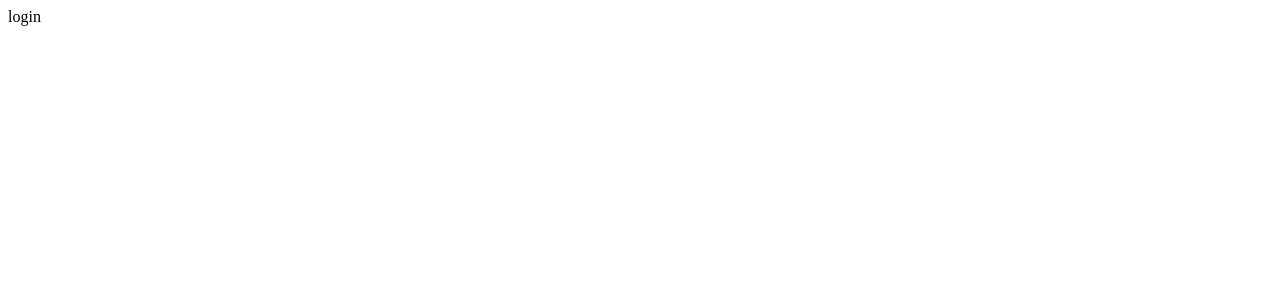
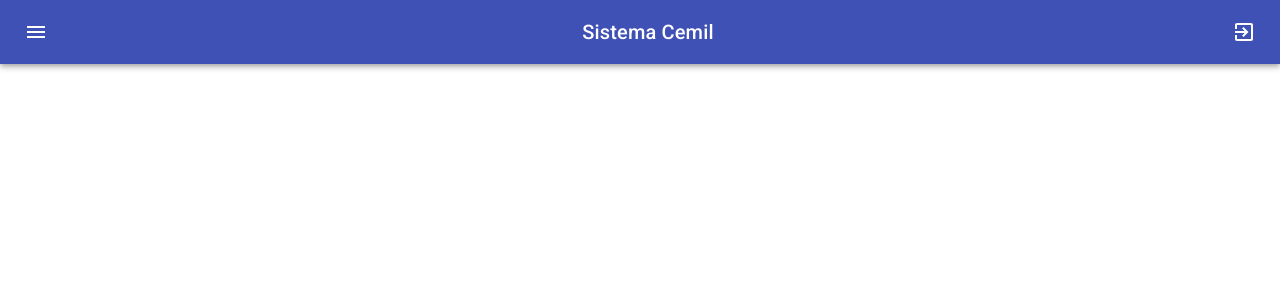
Before and after one commit to THONNYNODA/ProjetoTCC, a React (Create React App) app in the folder frontend/: page / in a window 1280 px wide. Shown: the top 300 px of the page. Built offline with nearby package versions, Linux system fonts and the light colour scheme; the HTML template or start-up script is replaced by a standard one.

Commit message:
Atualizado em 26-06-2021

```diff
--- a/frontend/src/App.js
+++ b/frontend/src/App.js
@@ -1,5 +1,7 @@
 import React from 'react'
 import Routes from './routes'
+
+import './styles/global.css'
 
 
 
--- /dev/null
+++ b/frontend/src/components/header/index.js
@@ -0,0 +1,141 @@
+import React from 'react';
+import {  makeStyles } from '@material-ui/core/styles';
+import AppBar from '@material-ui/core/AppBar';
+import Toolbar from '@material-ui/core/Toolbar';
+import IconButton from '@material-ui/core/IconButton';
+import Typography from '@material-ui/core/Typography';
+import MenuItem from '@material-ui/core/MenuItem';
+import Menu from '@material-ui/core/Menu';
+import MenuIcon from '@material-ui/icons/Menu';
+import MoreIcon from '@material-ui/icons/MoreVert';
+import ExitToAppIcon from '@material-ui/icons/ExitToApp';
+
+const useStyles = makeStyles((theme) => ({
+  grow: {
+    flexGrow: 1,
+  },
+  menuButton: {
+    marginRight: theme.spacing(2),
+  },
+  title: {
+    display: 'block',
+    width:'100%',
+    textAlign: 'center',
+  },
+  inputInput: {
+    padding: theme.spacing(1, 1, 1, 0),
+    // vertical padding + font size from searchIcon
+    paddingLeft: `calc(1em + ${theme.spacing(4)}px)`,
+    transition: theme.transitions.create('width'),
+    width: '100%',
+    [theme.breakpoints.up('md')]: {
+      width: '20ch',
+    },
+  },
+  sectionDesktop: {
+    display: 'none',
+    [theme.breakpoints.up('md')]: {
+      display: 'flex',
+    },
+  },
+  sectionMobile: {
+    display: 'flex',
+    [theme.breakpoints.up('md')]: {
+      display: 'none',
+    },
+  },
+}));
+
+export default function Header() {
+  const classes = useStyles();
+  const [anchorEl, setAnchorEl] = React.useState(null);
+  const [mobileMoreAnchorEl, setMobileMoreAnchorEl] = React.useState(null);
+
+  const isMobileMenuOpen = Boolean(mobileMoreAnchorEl);
+
+  const handleProfileMenuOpen = (event) => {
+    setAnchorEl(event.currentTarget);
+  };
+
+  const handleMobileMenuClose = () => {
+    setMobileMoreAnchorEl(null);
+  };
+
+  const handleMobileMenuOpen = (event) => {
+    setMobileMoreAnchorEl(event.currentTarget);
+  };
+
+  const menuId = 'primary-search-account-menu';
+
+
+  const mobileMenuId = 'primary-search-account-menu-mobile';
+  const renderMobileMenu = (
+    <Menu
+      anchorEl={mobileMoreAnchorEl}
+      anchorOrigin={{ vertical: 'top', horizontal: 'right' }}
+      id={mobileMenuId}
+      keepMounted
+      transformOrigin={{ vertical: 'top', horizontal: 'right' }}
+      open={isMobileMenuOpen}
+      onClose={handleMobileMenuClose}
+    >
+      <MenuItem onClick={handleProfileMenuOpen}>
+        <IconButton
+          aria-label="account of current user"
+          aria-controls="primary-search-account-menu"
+          aria-haspopup="true"
+          color="inherit"
+        >
+          <ExitToAppIcon />
+        </IconButton>
+        <p>Sair</p>
+      </MenuItem>
+    </Menu>
+  );
+
+  return (
+    <div className={classes.grow}>
+      <AppBar position="static">
+        <Toolbar>
+          <IconButton
+            edge="start"
+            className={classes.menuButton}
+            color="inherit"
+            aria-label="open drawer"
+          >
+            <MenuIcon />
+          </IconButton>
+          <Typography className={classes.title} variant="h6" noWrap>
+            Sistema Cemil
+          </Typography>
+
+          <div className={classes.grow} />
+          <div className={classes.sectionDesktop}>
+            <IconButton
+              edge="end"
+              aria-label="account of current user"
+              aria-controls={menuId}
+              aria-haspopup="true"
+              onClick={handleProfileMenuOpen}
+              color="inherit"
+            >
+               <ExitToAppIcon />
+            </IconButton>
+          </div>
+          <div className={classes.sectionMobile}>
+            <IconButton
+              aria-label="show more"
+              aria-controls={mobileMenuId}
+              aria-haspopup="true"
+              onClick={handleMobileMenuOpen}
+              color="inherit"
+            >
+              <MoreIcon />
+            </IconButton>
+          </div>
+        </Toolbar>
+      </AppBar>
+      {renderMobileMenu}
+    </div>
+  );
+}
--- a/frontend/src/layout/login/index.js
+++ b/frontend/src/layout/login/index.js
@@ -1,6 +1,8 @@
 import React from 'react';
+import { Grid } from '@material-ui/core/';
 
-// import { Container } from './styles';
+
+import Header from '../../components/header';
 
 function login() {
 
@@ -8,7 +10,12 @@ function login() {
 
   return (
       <div>
-          login
+          <Grid container>
+              <Grid item xs={12}>
+                <Header/>
+              </Grid>
+
+          </Grid>
       </div>
   );
 }
--- /dev/null
+++ b/frontend/src/styles/global.css
@@ -0,0 +1,10 @@
+*{
+    margin: 0;
+    padding: 0;
+    box-sizing: border-box;
+}
+
+html, body{
+    width: 100%;
+    background-color: #ffffff;
+}
```
Also changed, not shown: frontend/src/components/header/styles.js (added), 1 other file (tests, documents, lock files or other folders).
